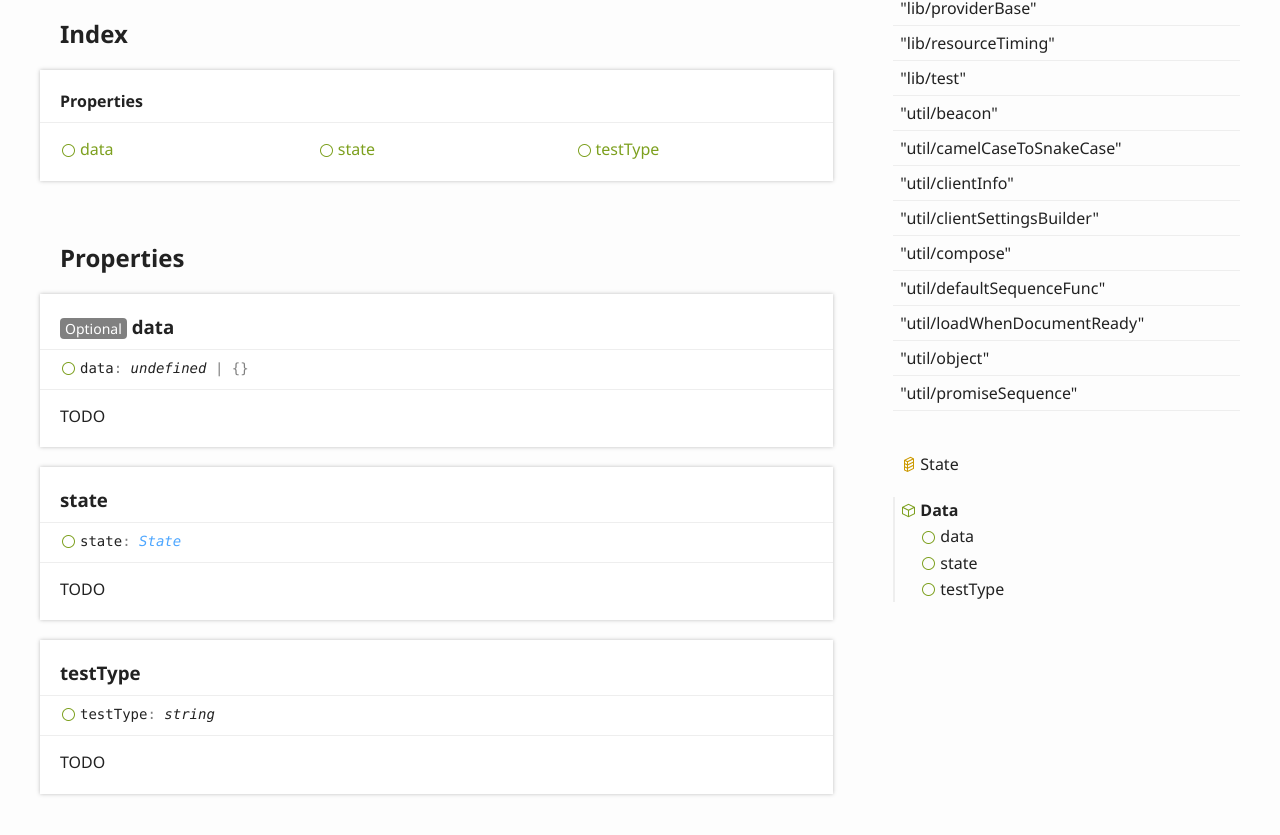
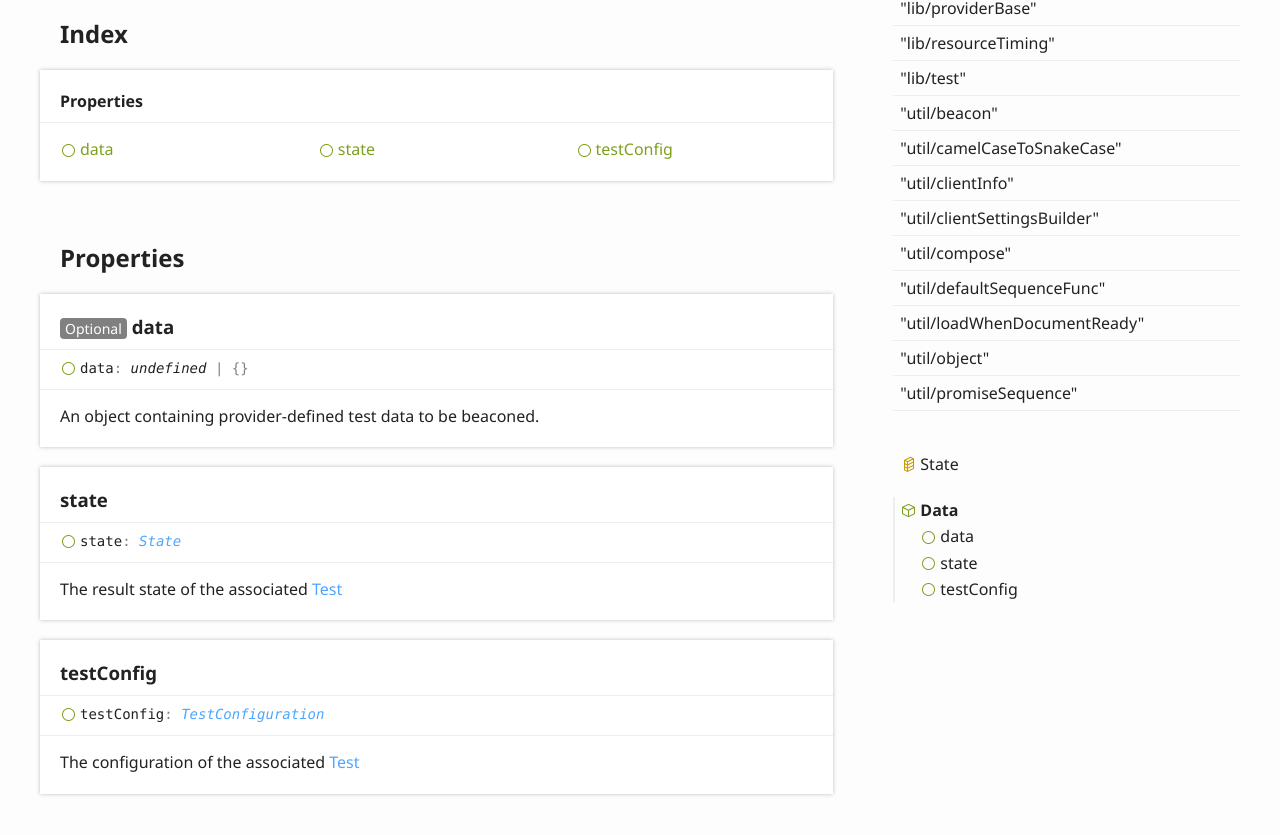
Before and after one commit to openinsights/openinsights, a website built with webpack: page doc/interfaces/_lib_beacon_.data.html in a window 1280 px wide. Shown: the part 429-1264 px from the top of the page. Built offline with nearby package versions, Linux system fonts and the light colour scheme.

Commit message:
Docblocks for beacon.ts

```diff
--- a/doc/interfaces/_lib_beacon_.data.html
+++ b/doc/interfaces/_lib_beacon_.data.html
@@ -94,7 +94,7 @@
 							<ul class="tsd-index-list">
 								<li class="tsd-kind-property tsd-parent-kind-interface"><a href="_lib_beacon_.data.html#data" class="tsd-kind-icon">data</a></li>
 								<li class="tsd-kind-property tsd-parent-kind-interface"><a href="_lib_beacon_.data.html#state" class="tsd-kind-icon">state</a></li>
-								<li class="tsd-kind-property tsd-parent-kind-interface"><a href="_lib_beacon_.data.html#testtype" class="tsd-kind-icon">test<wbr>Type</a></li>
+								<li class="tsd-kind-property tsd-parent-kind-interface"><a href="_lib_beacon_.data.html#testconfig" class="tsd-kind-icon">test<wbr>Config</a></li>
 							</ul>
 						</section>
 					</div>
@@ -110,7 +110,7 @@
 					</aside>
 					<div class="tsd-comment tsd-typography">
 						<div class="lead">
-							<p>TODO</p>
+							<p>An object containing provider-defined test data to be beaconed.</p>
 						</div>
 					</div>
 				</section>
@@ -122,19 +122,19 @@
 					</aside>
 					<div class="tsd-comment tsd-typography">
 						<div class="lead">
-							<p>TODO</p>
+							<p>The result state of the associated <a href="../classes/_lib_test_.test.html">Test</a></p>
 						</div>
 					</div>
 				</section>
 				<section class="tsd-panel tsd-member tsd-kind-property tsd-parent-kind-interface">
-					<a name="testtype" class="tsd-anchor"></a>
-					<h3>test<wbr>Type</h3>
-					<div class="tsd-signature tsd-kind-icon">test<wbr>Type<span class="tsd-signature-symbol">:</span> <span class="tsd-signature-type">string</span></div>
+					<a name="testconfig" class="tsd-anchor"></a>
+					<h3>test<wbr>Config</h3>
+					<div class="tsd-signature tsd-kind-icon">test<wbr>Config<span class="tsd-signature-symbol">:</span> <a href="__types_index_.testconfiguration.html" class="tsd-signature-type">TestConfiguration</a></div>
 					<aside class="tsd-sources">
 					</aside>
 					<div class="tsd-comment tsd-typography">
 						<div class="lead">
-							<p>TODO</p>
+							<p>The configuration of the associated <a href="../classes/_lib_test_.test.html">Test</a></p>
 						</div>
 					</div>
 				</section>
@@ -216,7 +216,7 @@
 								<a href="_lib_beacon_.data.html#state" class="tsd-kind-icon">state</a>
 							</li>
 							<li class=" tsd-kind-property tsd-parent-kind-interface">
-								<a href="_lib_beacon_.data.html#testtype" class="tsd-kind-icon">test<wbr>Type</a>
+								<a href="_lib_beacon_.data.html#testconfig" class="tsd-kind-icon">test<wbr>Config</a>
 							</li>
 						</ul>
 					</li>
```
Also changed, not shown: doc/assets/js/search.json (+1 -1 lines), doc/enums/_lib_beacon_.state.html (+15 -0 lines), src/lib/beacon.ts (+15 -4 lines).
